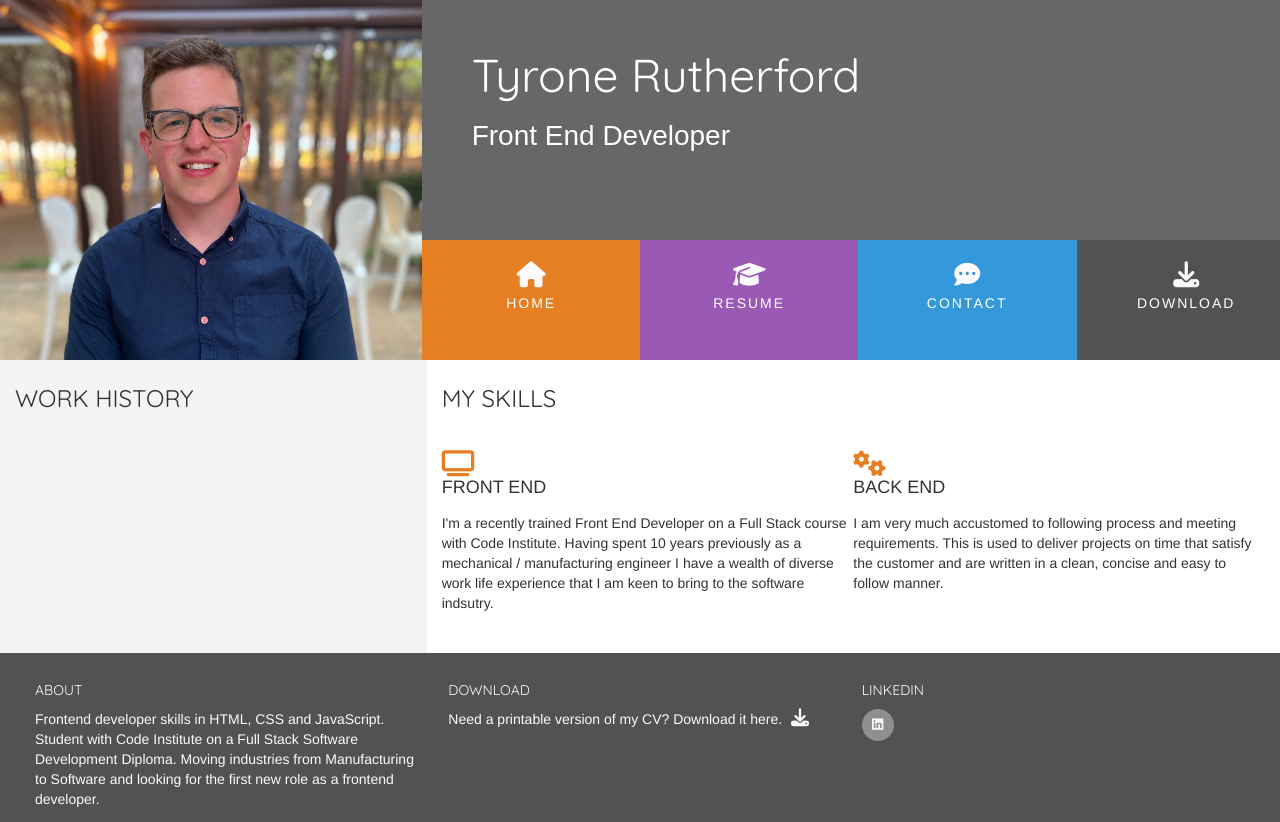
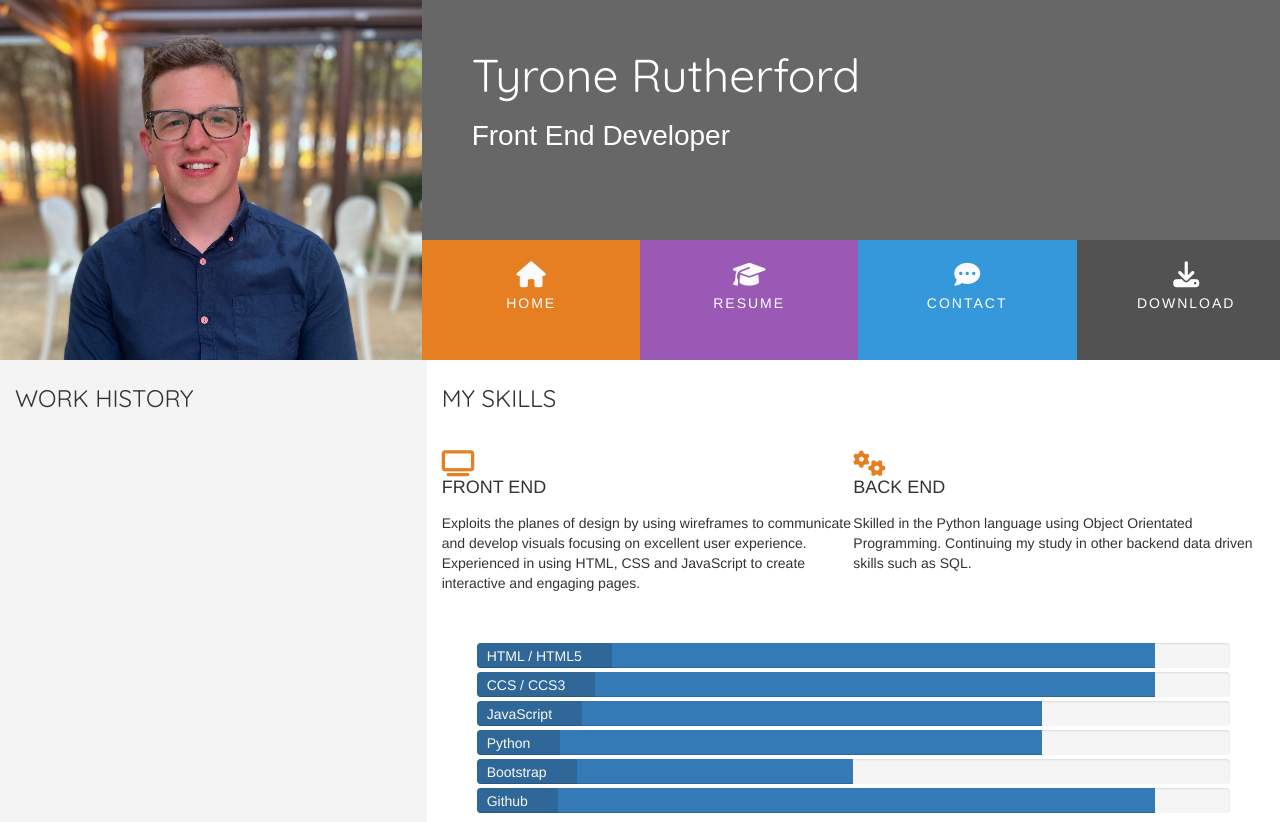
Before and after one commit to TR94/resume-cv, a plain HTML site: page resume.html in a window 1280 px wide. Shown: the top 822 px of the page. Drawn offline with nearby package versions, Linux system fonts and the light colour scheme; a web font is replaced by a local one.

Commit message:
add content and style to resume.html

```diff
--- a/assets/css/style.css
+++ b/assets/css/style.css
@@ -244,3 +244,24 @@ footer {
     position: relative;
     width: 60%;
 }
+
+/* ---------- Skills */
+
+.progress {
+    position: relative;
+    height: 25px;
+    margin-bottom: 4px;
+}
+
+.progress-type {
+    position: absolute;
+    left: 0px;
+    font-weight: 400;
+    padding: 3px 30px 2px 10px;
+    color: #fafafa;
+    background-color: rgba(25,25,25,0.2);
+}
+
+.progress-section {
+    margin: 40px 20px;
+}
--- a/resume.html
+++ b/resume.html
@@ -69,9 +69,9 @@
                             <div class="col-10">
                                 <h4 class="three-reasons-heading uppercase">Front End</h4>
                                 <p>
-                                    I'm a recently trained Front End Developer on a Full Stack course with Code Institute.
-                                    Having spent 10 years previously as a mechanical / manufacturing engineer I have a wealth of
-                                    diverse work life experience that I am keen to bring to the software indsutry.
+                                    Exploits the planes of design by using wireframes to communicate and develop visuals
+                                    focusing on excellent user experience. Experienced in using HTML, CSS and JavaScript to
+                                    create interactive and engaging pages.
                                 </p>
                             </div>
                         </div>
@@ -84,10 +84,50 @@
                             <div class="col-10">
                                 <h4 class="three-reasons-heading uppercase">Back End</h4>
                                 <p>
-                                    I am very much accustomed to following process and meeting requirements. This is used to deliver
-                                    projects on time that satisfy the customer and are written in a clean, concise and easy to follow manner.
+                                    Skilled in the Python language using Object Orientated Programming. Continuing my study
+                                    in other backend data driven skills such as SQL.
                                 </p>
                             </div>
+                        </div>
+                    </div>
+                </div>
+                <div class="row progress-section">
+                    <div class="col">
+                        <div class="progress">
+                            <div class="progress-bar" role="progressbar" aria-now="90" aria-valuemin="0" aria-valuemax="100" style="width:90%;">
+                                <span class="sr-only"> 90% complete</span>
+                            </div>
+                            <span class="progress-type">HTML / HTML5</span>
+                        </div>
+                        <div class="progress">
+                            <div class="progress-bar" role="progressbar" aria-now="90" aria-valuemin="0" aria-valuemax="100" style="width:90%;">
+                                <span class="sr-only"> 90% complete</span>
+                            </div>
+                            <span class="progress-type">CCS / CCS3</span>
+                        </div>
+                        <div class="progress">
+                            <div class="progress-bar bg-info" role="progressbar" aria-now="75" aria-valuemin="0" aria-valuemax="100" style="width:75%;">
+                                <span class="sr-only"> 75% complete</span>
+                            </div>
+                            <span class="progress-type">JavaScript</span>
+                        </div>
+                        <div class="progress">
+                            <div class="progress-bar" role="progressbar" aria-now="75" aria-valuemin="0" aria-valuemax="100" style="width:75%;">
+                                <span class="sr-only"> 75% complete</span>
+                            </div>
+                            <span class="progress-type">Python</span>
+                        </div>
+                        <div class="progress">
+                            <div class="progress-bar" role="progressbar" aria-now="50" aria-valuemin="0" aria-valuemax="100" style="width:50%;">
+                                <span class="sr-only"> 50% complete</span>
+                            </div>
+                            <span class="progress-type">Bootstrap</span>
+                        </div>
+                        <div class="progress">
+                            <div class="progress-bar" role="progressbar" aria-now="90" aria-valuemin="0" aria-valuemax="100" style="width:90%;">
+                                <span class="sr-only"> 90% complete</span>
+                            </div>
+                            <span class="progress-type">Github</span>
                         </div>
                     </div>
                 </div>
```
